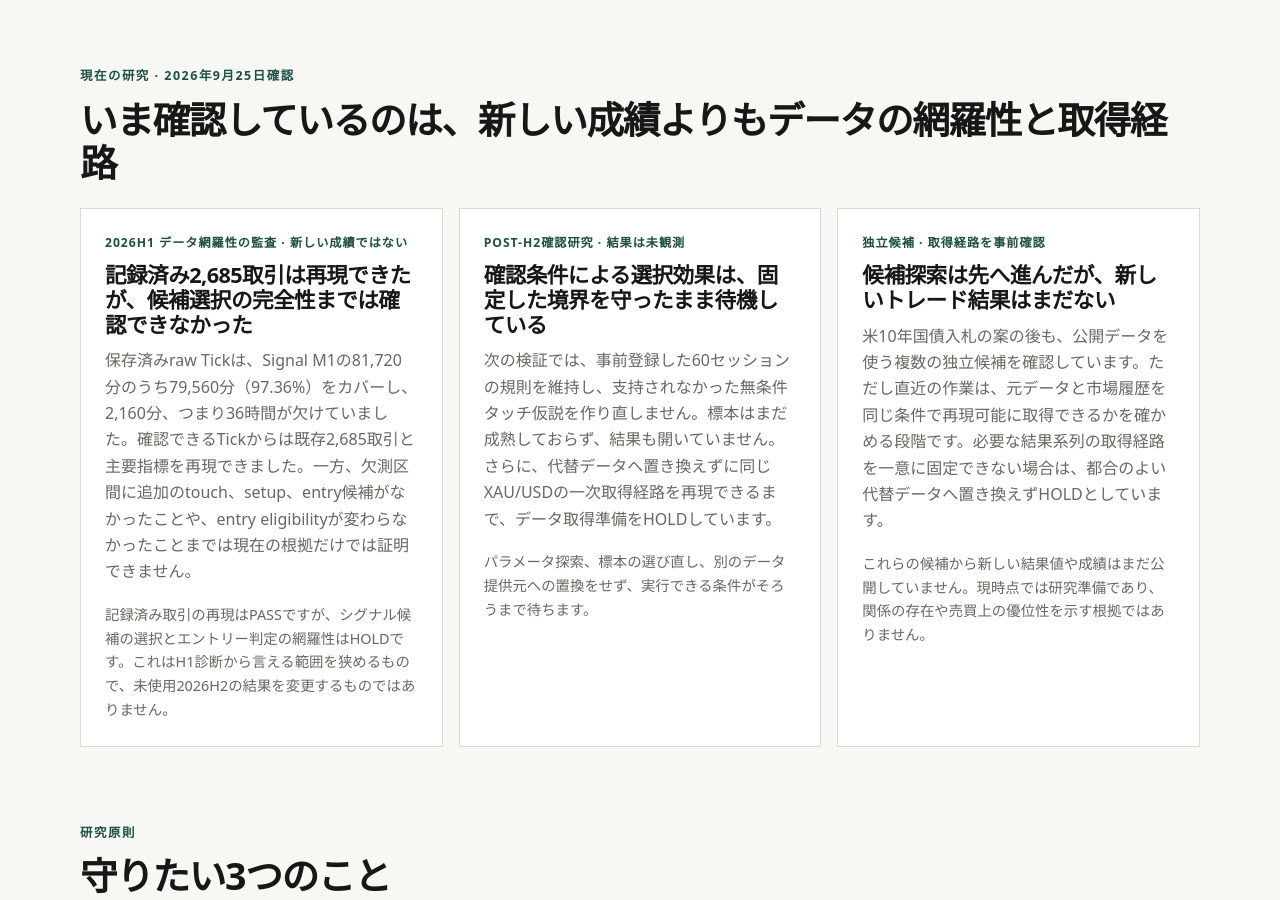
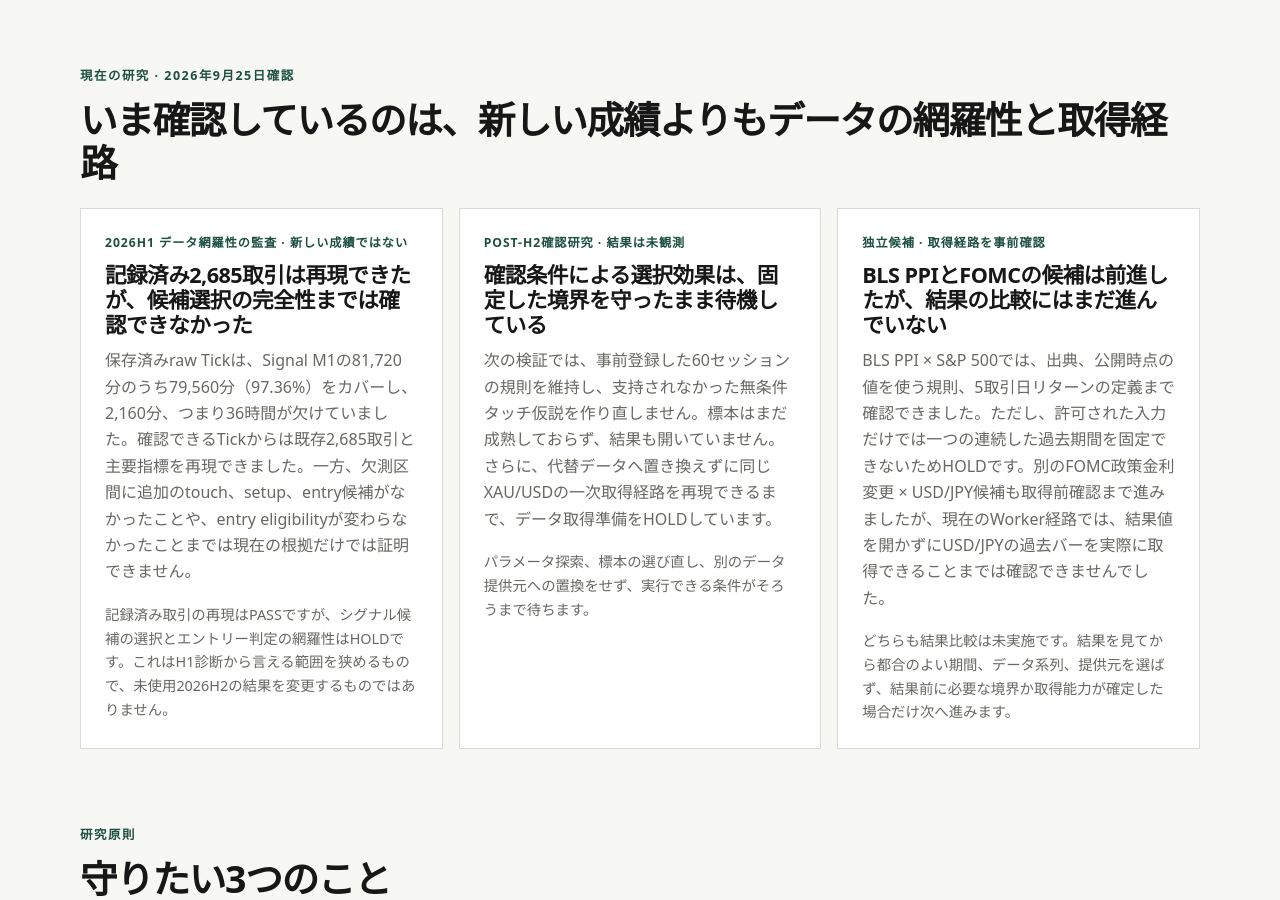
Before and after one commit to Josh-Temple/studio-lab-research, a Jekyll site: the page built from ja/trading.md, in a window 1280 px wide and 900 px high, scrolled down 1599 px. Built offline with Jekyll 4.4.1, drawn with Linux system fonts in a browser that asks for light colours.

Commit message:
トレード研究の現在地を更新

```diff
--- a/ja/trading.md
+++ b/ja/trading.md
@@ -63,9 +63,9 @@ description: Studio Labのレビュー済みトレード研究。開発テスト
     </article>
     <article class="feature-card">
       <p class="feature-meta">独立候補 · 取得経路を事前確認</p>
-      <h3>候補探索は先へ進んだが、新しいトレード結果はまだない</h3>
-      <p>米10年国債入札の案の後も、公開データを使う複数の独立候補を確認しています。ただし直近の作業は、元データと市場履歴を同じ条件で再現可能に取得できるかを確かめる段階です。必要な結果系列の取得経路を一意に固定できない場合は、都合のよい代替データへ置き換えずHOLDとしています。</p>
-      <p class="card-links">これらの候補から新しい結果値や成績はまだ公開していません。現時点では研究準備であり、関係の存在や売買上の優位性を示す根拠ではありません。</p>
+      <h3>BLS PPIとFOMCの候補は前進したが、結果の比較にはまだ進んでいない</h3>
+      <p>BLS PPI × S&amp;P 500では、出典、公開時点の値を使う規則、5取引日リターンの定義まで確認できました。ただし、許可された入力だけでは一つの連続した過去期間を固定できないためHOLDです。別のFOMC政策金利変更 × USD/JPY候補も取得前確認まで進みましたが、現在のWorker経路では、結果値を開かずにUSD/JPYの過去バーを実際に取得できることまでは確認できませんでした。</p>
+      <p class="card-links">どちらも結果比較は未実施です。結果を見てから都合のよい期間、データ系列、提供元を選ばず、結果前に必要な境界か取得能力が確定した場合だけ次へ進みます。</p>
     </article>
   </div>
 </section>
```
